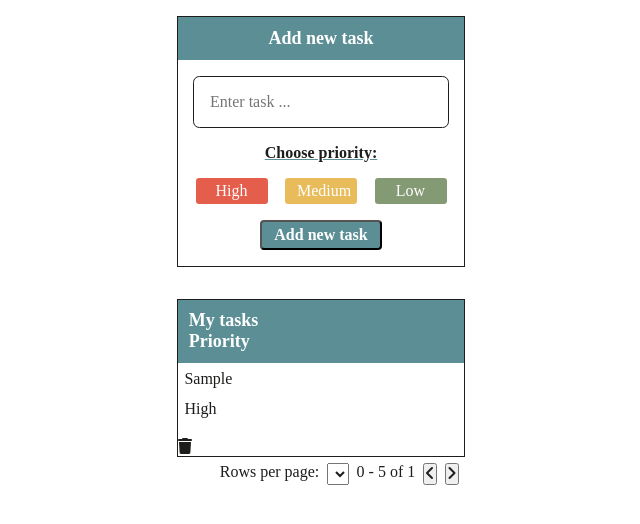
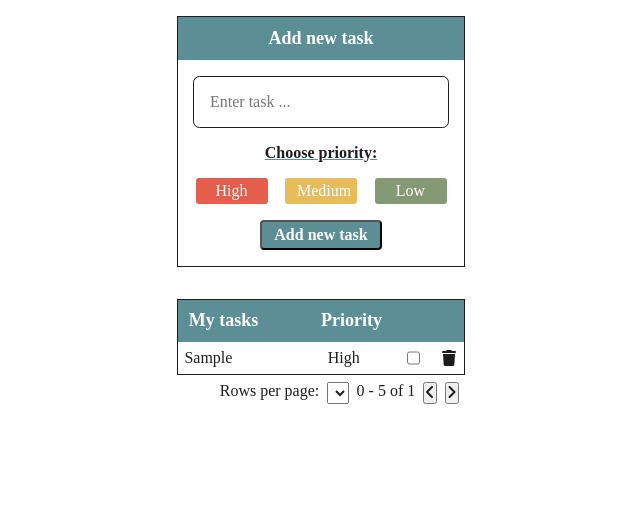
Before and after one commit to annazofka/task-manager, a plain HTML site: page index.html in a window 1280 px wide. Both pictures are taken after typing "Sample" into the empty fields and a click on the button "Add new task". Shown: the whole page, without its empty margins (319-959 px from the left). Drawn offline with Linux system fonts and the light colour scheme.

Commit message:
add checkbox for task status and style the tasks container

```diff
--- a/styles.css
+++ b/styles.css
@@ -148,14 +148,22 @@ ul {
 }
 
 .table-row__header {
-	display: inline-block;
+	display: flex;
 	flex-direction: row;
-	justify-content: space-between;
+	/* justify-content: space-between; */
 	min-width: 100%;
 	background-color: var(--blue);
 	padding: 0.6em;
 	font-size: large;
 	font-weight: 600;
+}
+
+.table-row__header__task-name {
+	width: 50%;
+}
+
+.table-row__header__priority {
+	width: 30%;
 }
 
 .table-row__header p {
@@ -165,13 +173,25 @@ ul {
 }
 
 .table-row__task-list {
-	/* display: flex;
+	display: flex;
 	flex-direction: row;
-	justify-content: space-between; */
+	justify-content: space-between;
 	min-width: 100%;
 }
 .table-row__task-list p {
 	padding: 0.4em;
+}
+
+.table-row__task-list__task-name {
+	width: 50%;
+}
+
+.table-row__task-list__priority {
+	width: 30%;
+}
+
+[class^='fa-solid fa-trash delete'] {
+	padding: 0.5em;
 }
 
 .footer-container {
--- a/todos.js
+++ b/todos.js
@@ -17,7 +17,7 @@ const generateTemplate = (task, priority) => {
 	//     <li class="table-row__task-list">
 	//     <p class="table-row__task-list__task-name">${task}</p>
 	//     <p class="table-row__task-list__priority">${priority}</p>
-	// 	<p class="table-row__task-list__done"></p>
+	// 	   <p class="table-row__task-list__done"></p>
 	//     <i class="fa-solid fa-trash delete" style="color: #1d1d1b"></i>
 
 	// </li>
@@ -26,6 +26,7 @@ const generateTemplate = (task, priority) => {
 	const html = `
     <p class="table-row__task-list__task-name">${task}</p>
     <p class="table-row__task-list__priority">${priority}</p>
+	<input type="checkbox" class="table-row__task-list__done">
 	<p class="table-row__task-list__done"></p>
     <i class="fa-solid fa-trash delete" style="color: #1d1d1b"></i>
 `
@@ -50,6 +51,7 @@ addNewTask.addEventListener('submit', event => {
 		highPriorityButton.classList?.remove('priority__high__red')
 		mediumPriorityButton?.classList.remove('priority__medium__yellow')
 		lowPriorityButton?.classList.remove('priority__low__green')
+		choosePriority.reset()
 	}
 })
 
```
